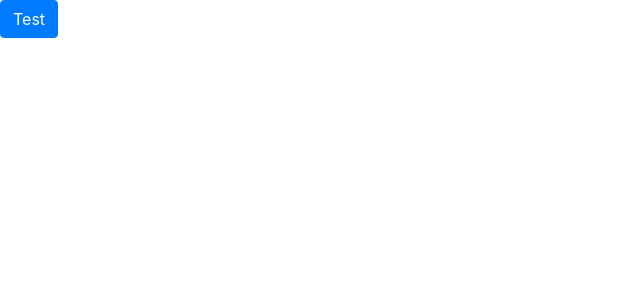
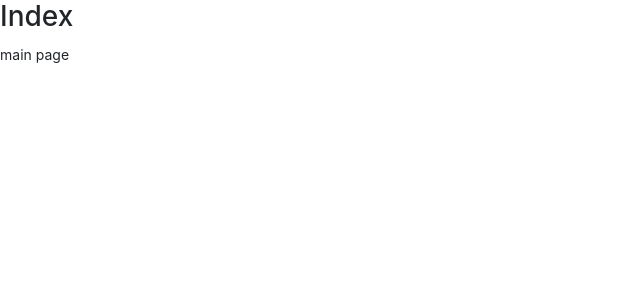
Before and after one commit to Project-Caslab-19/frontend-belajar-online, a React (Create React App) app: page / in a window 1280 px wide. Shown: the top 300 px of the page, without its empty margins (0-640 px from the left). Built offline with nearby package versions, Linux system fonts and the light colour scheme.

Commit message:
react-router-dom

```diff
--- a/package.json
+++ b/package.json
@@ -11,6 +11,7 @@
     "react": "^17.0.2",
     "react-bootstrap": "^1.5.2",
     "react-dom": "^17.0.2",
+    "react-router-dom": "^5.2.0",
     "react-scripts": "4.0.3",
     "web-vitals": "^1.1.1"
   },
--- a/src/App.js
+++ b/src/App.js
@@ -1,4 +1,4 @@
-import logo from './logo.svg';
+import React, { Component } from 'react';
 import './App.css';
 import { Button } from 'react-bootstrap';
 // import axios from 'axios'
@@ -12,13 +12,23 @@ import { Button } from 'react-bootstrap';
 //     'Authorization': `token ${access_token}`
 //   }
 // })
+import{
+  BrowserRouter as Router,
+  Route,
+  Switch,
+  Link,
+  Redirect
+} from "react-router-dom";
 
-function App() {
-  return (
-    <div>
-      <Button>Test</Button>
-    </div>
-  );
+//Pages
+import MainPage from "./Pages";
+
+class App extends Component{
+  render(){
+      return <Router>
+        <Route path="/" component={ MainPage } />
+      </Router>;
+  }
 }
 
 export default App;
```
Also changed, not shown: 1 other file (tests, documents, lock files or other folders).
